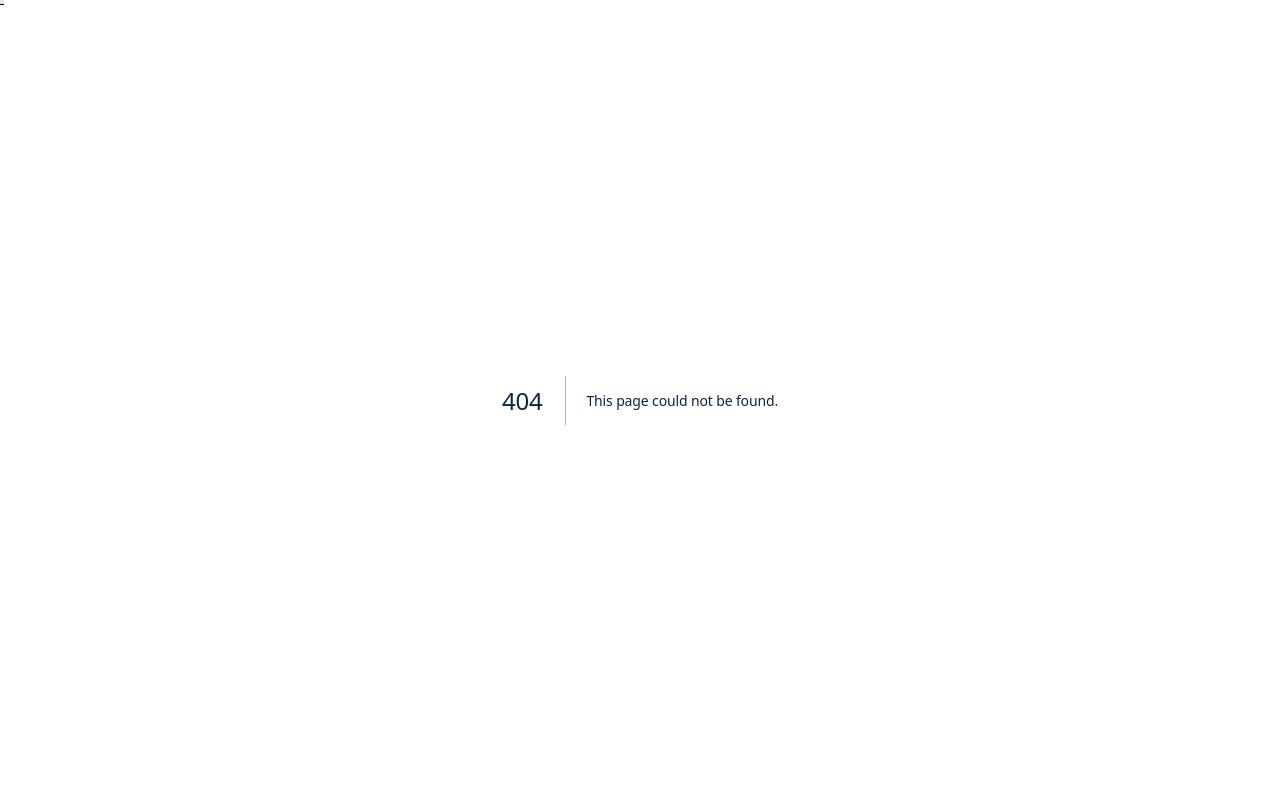
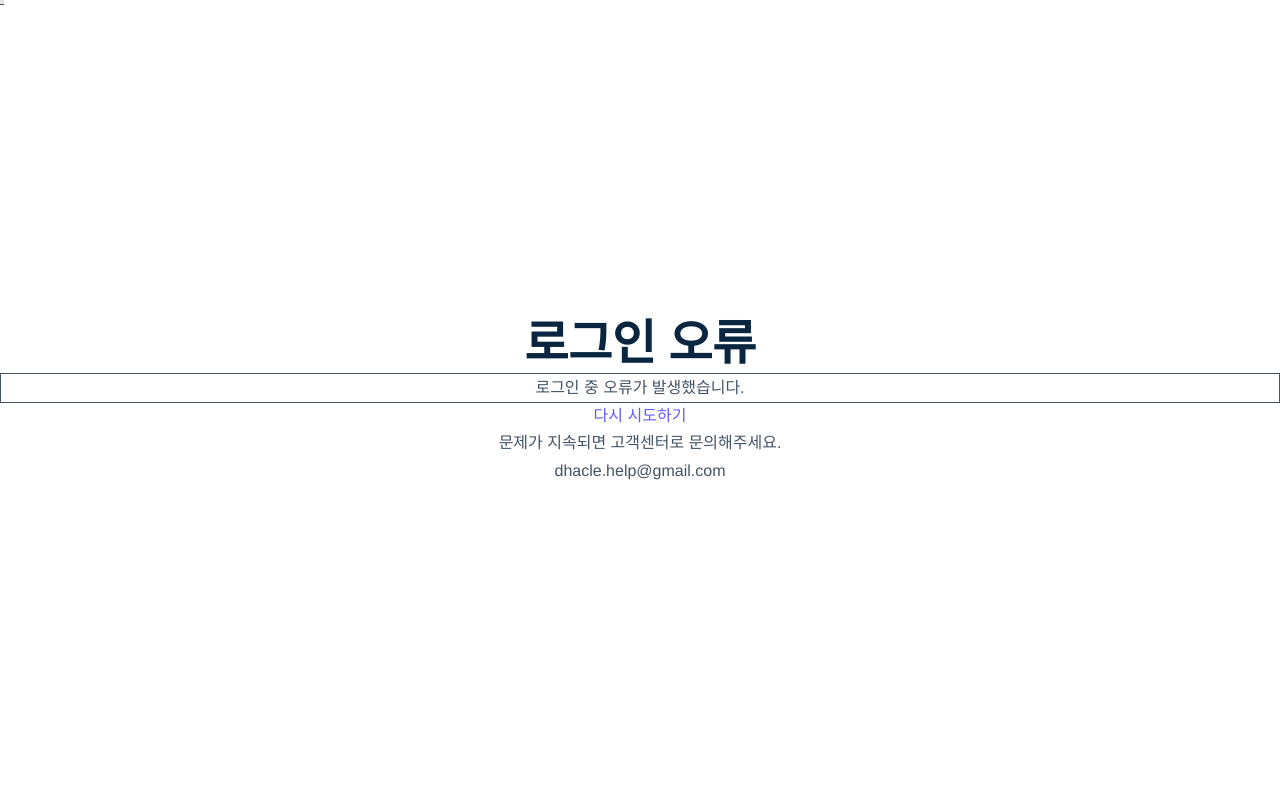
Before and after one commit to krroki/Dhacle, a Next.js app: page /auth/error in a window 1280 px wide. Before the commit this address had no page. Shown: the top 800 px of the page. Built offline with nearby package versions, Linux system fonts and the light colour scheme.

Commit message:
fix: 카카오 로그인 에러 처리 개선 및 디버깅 도구 추가
- 에러 페이지 생성 (/auth/error)
- callback route 에러 정보 상세 전달
- 디버그 API 추가 (/api/debug/kakao-auth)
- 트러블슈팅 문서 작성

```diff
--- /dev/null
+++ b/src/app/api/debug/kakao-auth/route.ts
@@ -0,0 +1,60 @@
+import { NextResponse } from 'next/server';
+
+export async function GET() {
+  // 환경 변수 확인
+  const supabaseUrl = process.env.NEXT_PUBLIC_SUPABASE_URL;
+  const supabaseAnonKey = process.env.NEXT_PUBLIC_SUPABASE_ANON_KEY;
+
+  // 실제 값인지 placeholder인지 체크
+  const isUrlPlaceholder = !supabaseUrl || supabaseUrl.includes('placeholder');
+  const isKeyPlaceholder = !supabaseAnonKey || supabaseAnonKey === 'your-anon-key-here';
+
+  // Supabase에서 카카오 설정 확인하기 위한 정보
+  const authCallbackUrl = supabaseUrl ? `${supabaseUrl}/auth/v1/callback` : 'NOT_SET';
+  const expectedCallbackUrl = 'https://golbwnsytwbyoneucunx.supabase.co/auth/v1/callback';
+
+  return NextResponse.json({
+    timestamp: new Date().toISOString(),
+    environment: process.env.NODE_ENV,
+    vercel_env: process.env.VERCEL_ENV || 'local',
+
+    supabase_config: {
+      url_configured: !isUrlPlaceholder,
+      key_configured: !isKeyPlaceholder,
+      url_preview: supabaseUrl ? supabaseUrl.substring(0, 30) + '...' : 'NOT_SET',
+      callback_url: authCallbackUrl,
+      is_correct_project: authCallbackUrl === expectedCallbackUrl
+    },
+
+    required_settings: {
+      kakao_developer_center: {
+        redirect_uri: expectedCallbackUrl,
+        web_platform_domains: [
+          'https://dhacle.com',
+          'https://www.dhacle.com',
+          'https://golbwnsytwbyoneucunx.supabase.co'
+        ]
+      },
+
+      supabase_dashboard: {
+        provider: 'Kakao',
+        enabled: true,
+        client_id: 'Set in Supabase Dashboard (REST API Key from Kakao)',
+        client_secret: 'Set in Supabase Dashboard (Client Secret from Kakao)'
+      },
+
+      vercel_env_vars: {
+        NEXT_PUBLIC_SUPABASE_URL: 'https://golbwnsytwbyoneucunx.supabase.co',
+        NEXT_PUBLIC_SUPABASE_ANON_KEY: 'eyJhbGci...(your anon key)'
+      }
+    },
+
+    troubleshooting: {
+      step1: 'Check Vercel environment variables are set correctly',
+      step2: 'Verify Kakao Developer Center Redirect URI matches exactly',
+      step3: 'Confirm Supabase Dashboard Kakao provider is enabled',
+      step4: 'Ensure all domains are added to Kakao web platform',
+      step5: 'Redeploy on Vercel after setting environment variables'
+    }
+  });
+}
--- a/src/app/auth/callback/route.ts
+++ b/src/app/auth/callback/route.ts
@@ -8,6 +8,14 @@ export async function GET(request: NextRequest) {
   const requestUrl = new URL(request.url)
   const code = requestUrl.searchParams.get('code')
   const next = requestUrl.searchParams.get('next') ?? '/'
+
+  // 디버깅용 로그
+  console.log('[Auth Callback] Started processing', {
+    url: requestUrl.toString(),
+    hasCode: !!code,
+    next,
+    timestamp: new Date().toISOString()
+  })
 
   if (code) {
     const cookieStore = await cookies()
@@ -44,16 +52,34 @@ export async function GET(request: NextRequest) {
     )
 
     try {
+      console.log('[Auth Callback] Attempting to exchange code for session')
+
       // Exchange code for session
       const { error, data } = await supabase.auth.exchangeCodeForSession(code)
 
       if (error) {
-        console.error('Error exchanging code for session:', error)
-        return NextResponse.redirect(`${requestUrl.origin}/auth/error`)
+        console.error('[Auth Callback] Error exchanging code for session:', {
+          error,
+          code: error.code,
+          message: error.message,
+          status: error.status
+        })
+        const errorUrl = new URL('/auth/error', requestUrl.origin)
+        errorUrl.searchParams.set('error', error.code || 'unknown_error')
+        errorUrl.searchParams.set('error_description', error.message || 'Failed to exchange code for session')
+        return NextResponse.redirect(errorUrl.toString())
       }
+
+      console.log('[Auth Callback] Session exchange successful')
 
       // Get the current user
       const { data: { user } } = await supabase.auth.getUser()
+
+      console.log('[Auth Callback] User data retrieved', {
+        hasUser: !!user,
+        userId: user?.id,
+        email: user?.email
+      })
 
       if (user) {
         // Check if user profile exists in public.users table
@@ -70,7 +96,10 @@ export async function GET(request: NextRequest) {
       }
     } catch (error) {
       console.error('Error during authentication:', error)
-      return NextResponse.redirect(`${requestUrl.origin}/auth/error`)
+      const errorUrl = new URL('/auth/error', requestUrl.origin)
+      errorUrl.searchParams.set('error', 'server_error')
+      errorUrl.searchParams.set('error_description', error instanceof Error ? error.message : 'An unexpected error occurred during authentication')
+      return NextResponse.redirect(errorUrl.toString())
     }
   }
 
--- /dev/null
+++ b/src/app/auth/error/page.tsx
@@ -0,0 +1,75 @@
+'use client';
+
+import { useSearchParams } from 'next/navigation';
+import Link from 'next/link';
+import { Suspense } from 'react';
+
+function AuthErrorContent() {
+  const searchParams = useSearchParams();
+  const error = searchParams?.get('error') || null;
+  const errorDescription = searchParams?.get('error_description') || null;
+
+  // 에러 메시지 매핑
+  const getErrorMessage = () => {
+    if (errorDescription) return errorDescription;
+
+    switch (error) {
+      case 'access_denied':
+        return '로그인이 취소되었습니다.';
+      case 'server_error':
+        return '서버 오류가 발생했습니다. 잠시 후 다시 시도해주세요.';
+      case 'temporarily_unavailable':
+        return '일시적으로 서비스를 사용할 수 없습니다.';
+      default:
+        return '로그인 중 오류가 발생했습니다.';
+    }
+  };
+
+  return (
+    <div className="min-h-screen flex items-center justify-center bg-gray-50">
+      <div className="max-w-md w-full space-y-8 p-8">
+        <div className="text-center">
+          <h2 className="mt-6 text-3xl font-bold text-gray-900">
+            로그인 오류
+          </h2>
+          <div className="mt-4 p-4 bg-red-50 border border-red-200 rounded-lg">
+            <p className="text-red-800">
+              {getErrorMessage()}
+            </p>
+            {error && (
+              <p className="text-sm text-red-600 mt-2">
+                에러 코드: {error}
+              </p>
+            )}
+          </div>
+
+          <div className="mt-8 space-y-4">
+            <Link
+              href="/"
+              className="w-full flex justify-center py-2 px-4 border border-transparent rounded-md shadow-sm text-sm font-medium text-white bg-yellow-500 hover:bg-yellow-600 focus:outline-none focus:ring-2 focus:ring-offset-2 focus:ring-yellow-500"
+            >
+              다시 시도하기
+            </Link>
+
+            <div className="text-sm text-gray-600">
+              <p>문제가 지속되면 고객센터로 문의해주세요.</p>
+              <p className="mt-1">dhacle.help@gmail.com</p>
+            </div>
+          </div>
+        </div>
+      </div>
+    </div>
+  );
+}
+
+export default function AuthErrorPage() {
+  return (
+    <Suspense fallback={
+      <div className="min-h-screen flex items-center justify-center bg-gray-50">
+        <div className="text-center">로딩 중...</div>
+      </div>
+    }>
+      <AuthErrorContent />
+    </Suspense>
+  );
+}
```
Also changed, not shown: 1 other file (tests, documents, lock files or other folders).
